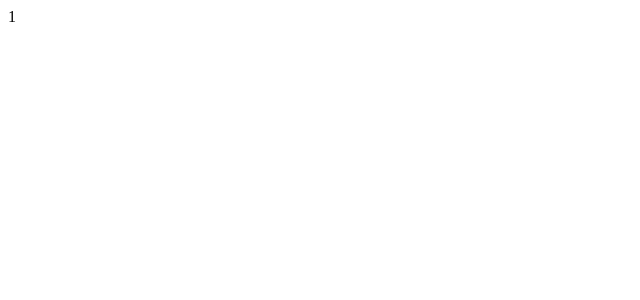
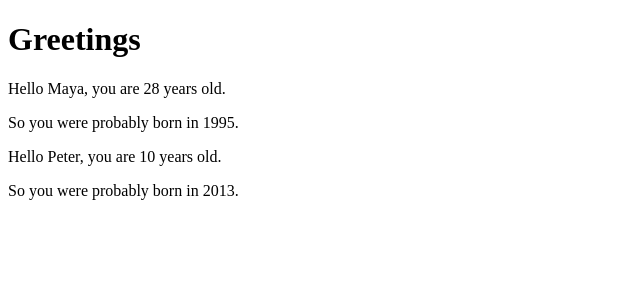
Before and after one commit to daggettt/part1, a React (Vite) app: page / in a window 1280 px wide. Shown: the top 300 px of the page, without its empty margins (0-640 px from the left). Built offline with nearby package versions, Linux system fonts and the light colour scheme.

Commit message:
Practice destructuring.

```diff
--- a/src/App.jsx
+++ b/src/App.jsx
@@ -1,11 +1,32 @@
 /* Part 1 C */
 
+const Hello = ({name, age}) => {
 
-const App = (props) => {
-  const {counter} = props
+  const bornYear = () => new Date().getFullYear() - age
+
   return (
-    <div>{counter}</div>
+    <div>
+      <p>
+        Hello {name}, you are {age} years old.
+      </p>
+      <p>So you were probably born in {bornYear()}.</p>
+    </div>
   )
 }
 
+const App = () => {
+  const name = 'Peter'
+  const age = 10
+
+  return (
+    <div>
+      <h1>Greetings</h1>
+      <Hello name="Maya" age={20+8} />
+      <Hello name={name} age={age} />
+    </div>
+  )
+
+
+}
+
 export default App
```
